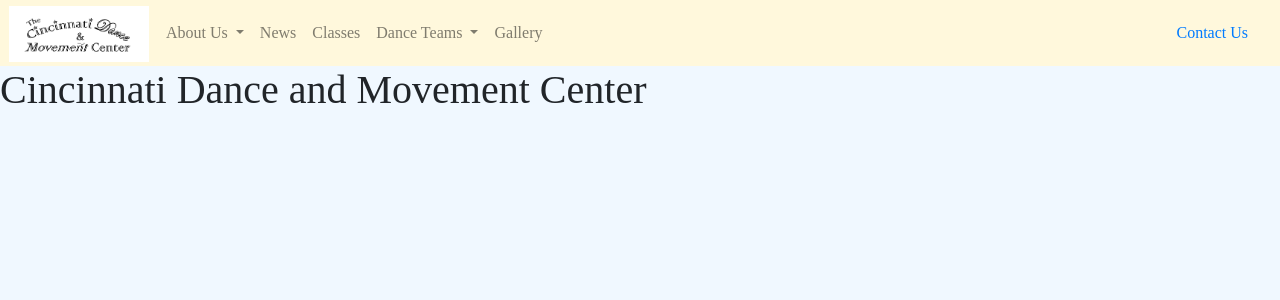
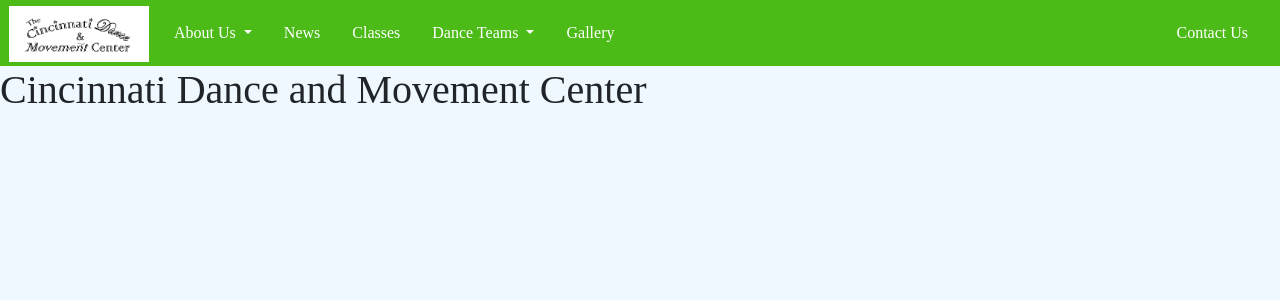
Before and after one commit to johnameyer/cincinnati-dance-website, a PHP site: page / in a window 1280 px wide. Shown: the top 300 px of the page. Run offline with PHP 8.4, Linux system fonts and the light colour scheme.

Commit message:
Cleaned Up Navbar
Updated colors and cleaned up code.

```diff
--- a/includes/head.php
+++ b/includes/head.php
@@ -15,5 +15,8 @@
     .dropdown-item:active {
         background-color:bisque !important;
     }
+    .nav-link{
+        color: white;
+    }
 
 </style>
--- a/includes/menu.php
+++ b/includes/menu.php
@@ -1,13 +1,13 @@
-        <nav class="navbar navbar-expand-lg navbar-light" style="background-color:cornsilk;">
 
-            <a href="#" class="navbar-brand" style="height: 50px"><img src="/img/logo.jpg" style="max-height:140%; margin:-7px;"></a>
+<nav class="navbar navbar-expand-lg navbar-light" style="background-color:#4CBB17;">
+
+    <a href="#" class="navbar-brand" style="height: 50px"><img src="img/logo.jpg" style="max-height:140%; margin:-7px;"></a>
 
     <button class="navbar-toggler" type="button" data-toggle="collapse" data-target="#navbarSupportedContent" aria-controls="navbarSupportedContent" aria-expanded="false" aria-label="Toggle navigation">
         <span class="navbar-toggler-icon"></span>
     </button>
 
-            <div class="collapse navbar-collapse" id="navbarSupportedContent">
-                <ul class="navbar-nav mr-auto">
+    <ul class="nav mr-auto">
         <li class="nav-item dropdown">
             <a class="nav-link dropdown-toggle" href="#" id="dropdownAbout" role="button" data-toggle="dropdown" aria-haspopup="true" aria-expanded="false">
                 About Us
@@ -25,8 +25,6 @@
         <li class="nav-item">
             <a class="nav-link" href="#">Classes</a>
         </li>
-                    <div class="collapse navbar-collapse" id="navbarSupportedContent">
-                        <ul class="navbar-nav mr-auto">
         <li class="nav-item dropdown">
             <a class="nav-link dropdown-toggle" href="#" id="dropdownTeams" role="button" data-toggle="dropdown" aria-haspopup="true" aria-expanded="false">
                 Dance Teams
@@ -41,12 +39,9 @@
             <a class="nav-link" href="#">Gallery</a>
         </li>
     </ul>
-                    </div>
-                </ul>
     <ul class="nav justify-content-end">
         <li class="nav-item">
             <a class="nav-link" href="#">Contact Us</a>
         </li>
     </ul>
-            </div>
 </nav>
--- a/index.php
+++ b/index.php
@@ -6,7 +6,8 @@
     <body>
         <?php include_once 'includes/menu.php'; ?>
         <h1>Cincinnati Dance and Movement Center</h1>
+        <?php include_once 'includes/javascript.php'; ?>
 
-	<?php include_once 'includes/javascript.php'; ?>
     </body>
+
 </html>
```
Lines whose indentation alone changed are shown as unchanged.
